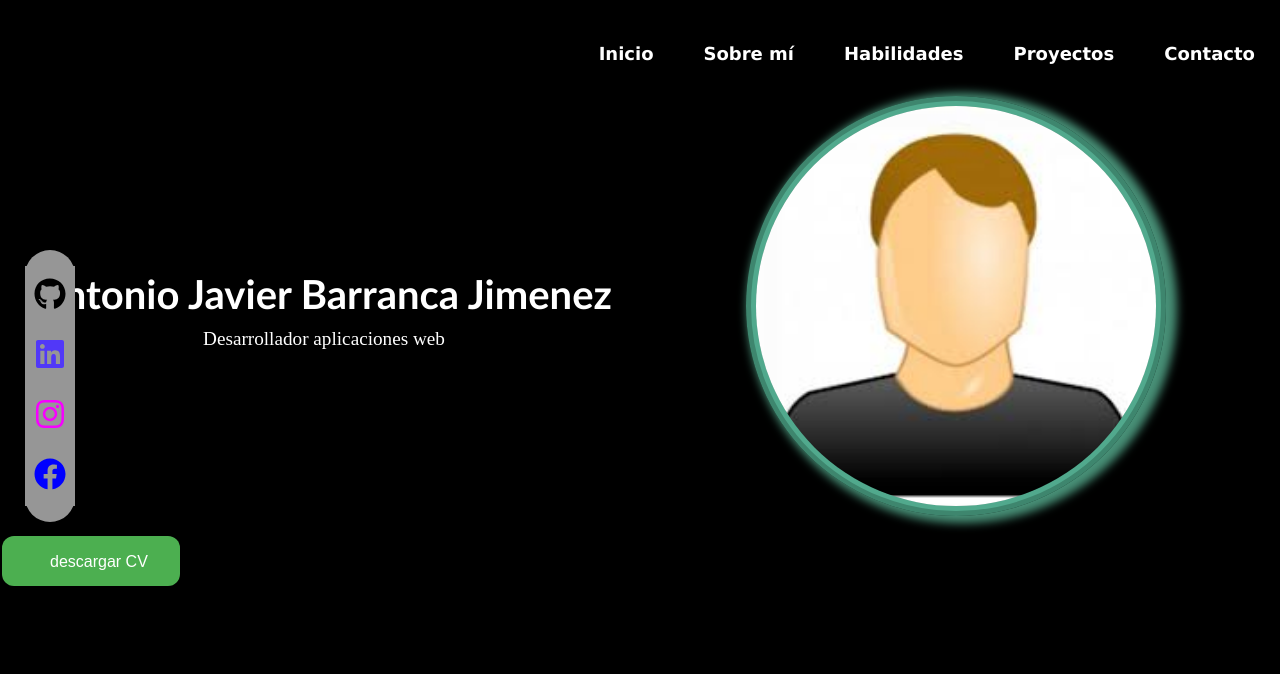
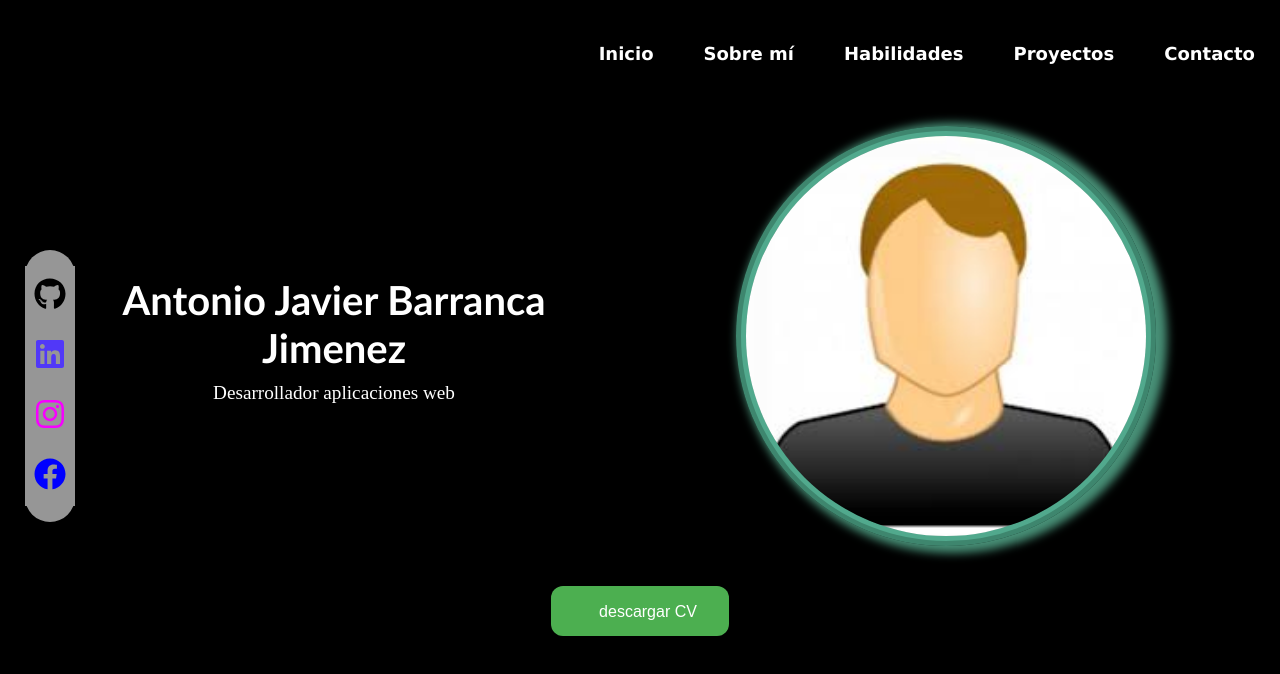
Before and after one commit to TechnoJavBar/portfolio, a React (Vite) app: page / in a window 1280 px wide. Shown: the top 674 px of the page. Built offline with nearby package versions, Linux system fonts and the light colour scheme.

Commit message:
se ha añadido estilos para alinear los elementos de la pagina

```diff
--- a/src/pages/welcome.css
+++ b/src/pages/welcome.css
@@ -0,0 +1,9 @@
+.welcome-main{
+    display: flex;
+    flex-direction: column;
+    align-items: center;
+    justify-content: center;
+    gap: 20px;
+    padding: 20px;
+    margin-top: 10px;
+}
```
